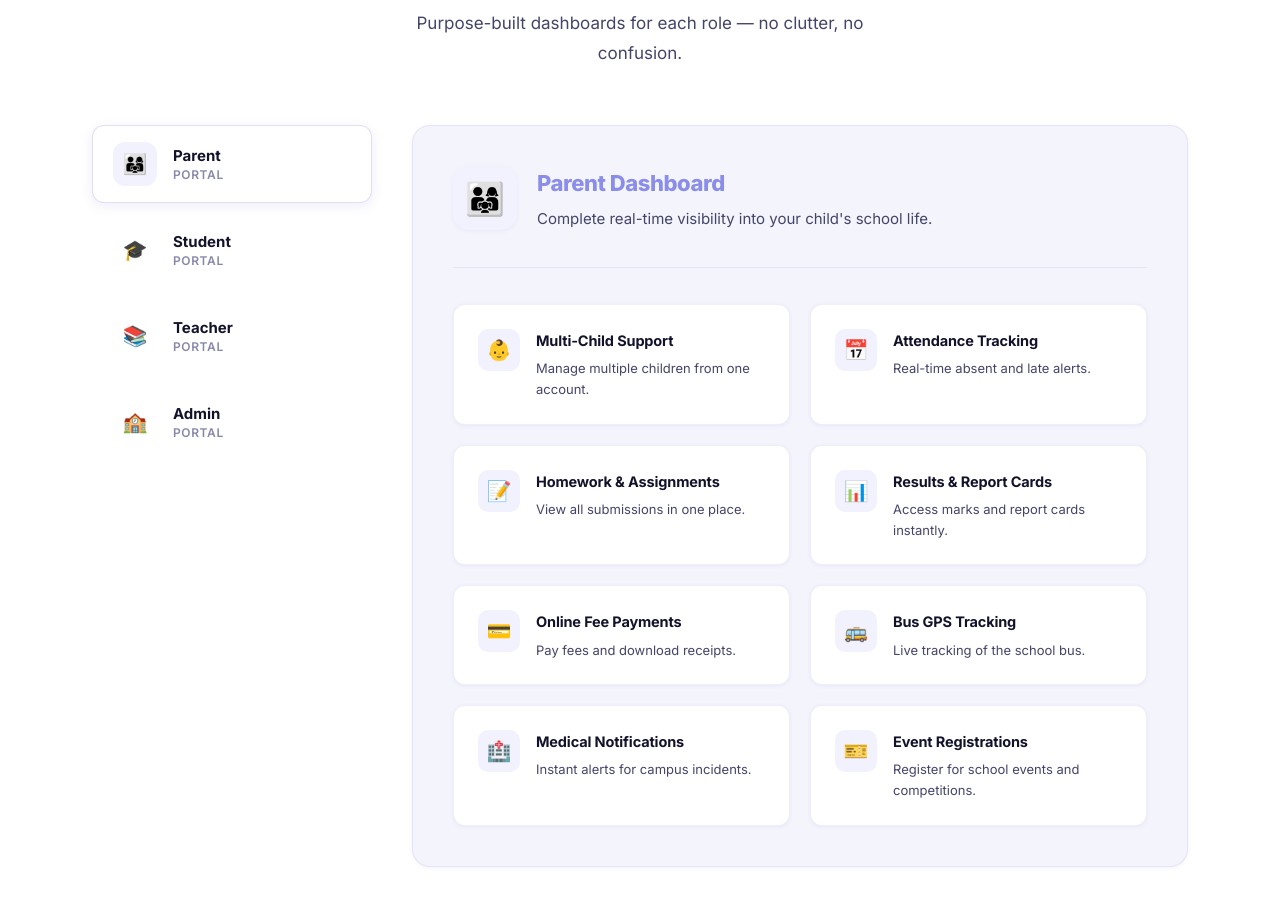
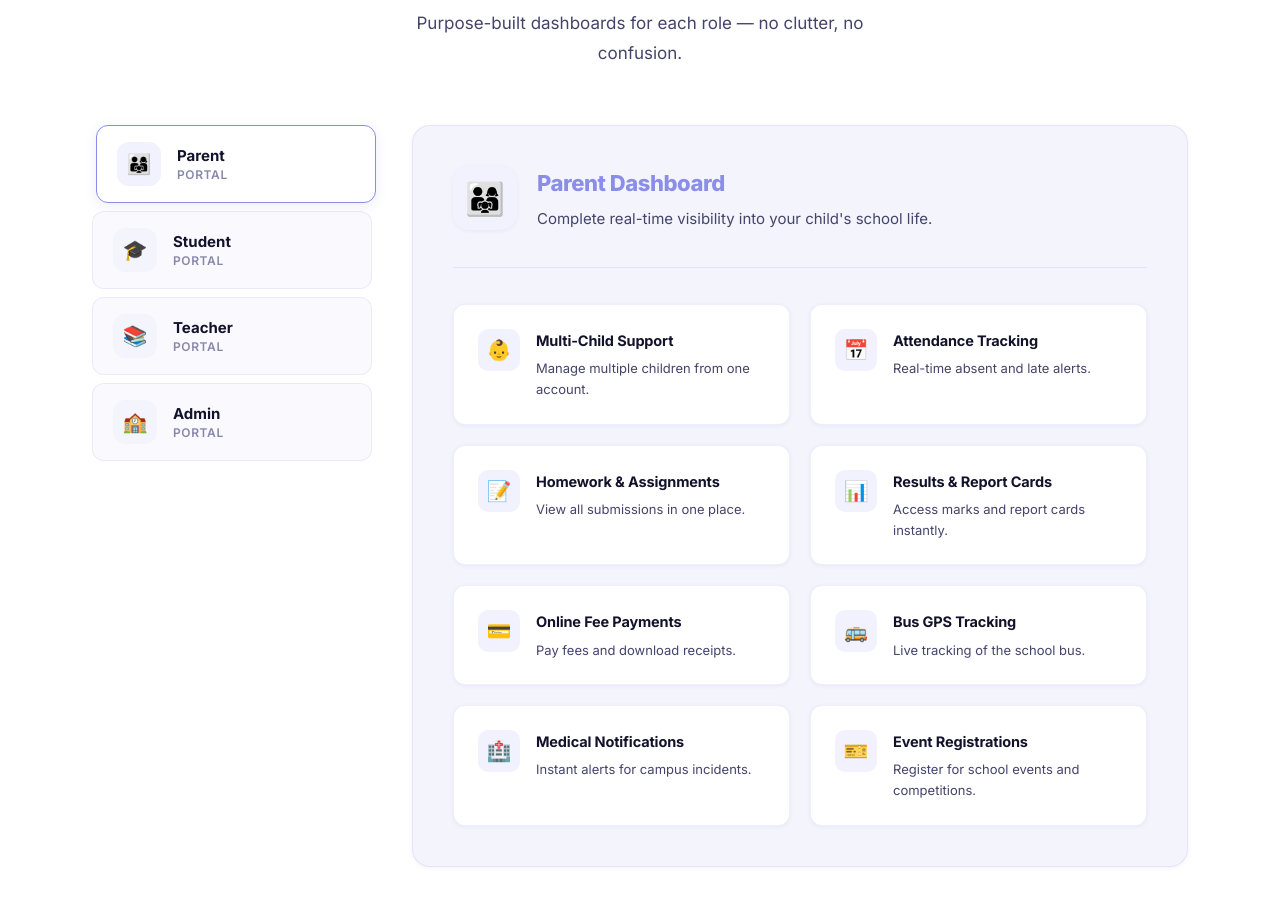
Before and after one commit to Madhavan-012004/ERP-Application-, a Next.js app in the folder campusos-website/: page / in a window 1280 px wide. Shown: the part 3134-4039 px from the top of the page. Built offline with nearby package versions, Linux system fonts and the light colour scheme.

Commit message:
Make portal tabs visible by default with background and border

```diff
--- a/campusos-website/app/globals.css
+++ b/campusos-website/app/globals.css
@@ -242,11 +242,11 @@ ul, ol { list-style: none; }
 .portal-tab {
   display: flex; align-items: center; gap: 16px;
   padding: 16px 20px; border-radius: var(--r-sm);
-  background: transparent; border: 1.5px solid transparent;
+  background: var(--bg); border: 1.5px solid var(--border);
   transition: all .25s; text-align: left; cursor: pointer;
 }
-.portal-tab:hover { background: var(--bg-alt); }
-.portal-tab.active { background: var(--white); border-color: var(--border-med); box-shadow: var(--shadow-sm); }
+.portal-tab:hover { background: var(--white); border-color: var(--border-med); box-shadow: var(--shadow-xs); }
+.portal-tab.active { background: var(--white); border-color: var(--c-violet); box-shadow: var(--shadow-sm); transform: translateX(4px); }
 .ptab-icon {
   width: 44px; height: 44px; border-radius: 12px;
   display: flex; align-items: center; justify-content: center;
--- a/campusos-website/app/page.tsx
+++ b/campusos-website/app/page.tsx
@@ -241,7 +241,10 @@ function Portals() {
                 className={`portal-tab ${active===x.key?"active":""}`}
                 onClick={()=>setActive(x.key)}
               >
-                <div className="ptab-icon" style={{background:active===x.key?x.p.bg:'transparent', color:active===x.key?x.p.c:'var(--ink-3)'}}>
+                <div className="ptab-icon" style={{
+                  background: active===x.key ? x.p.bg : 'var(--bg-alt)',
+                  color: active===x.key ? x.p.c : 'var(--ink-3)'
+                }}>
                   {x.emoji}
                 </div>
                 <div className="ptab-text">
```
